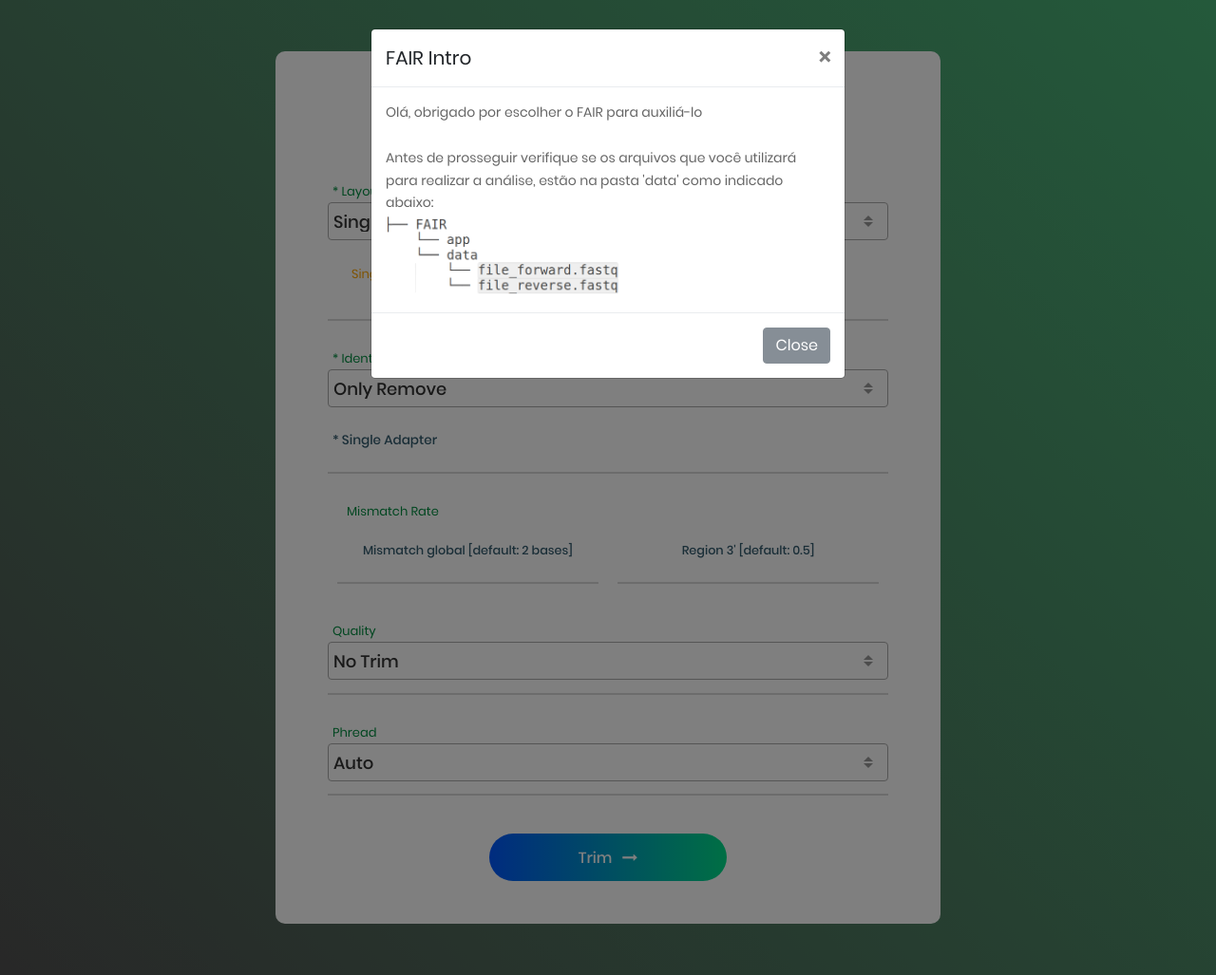
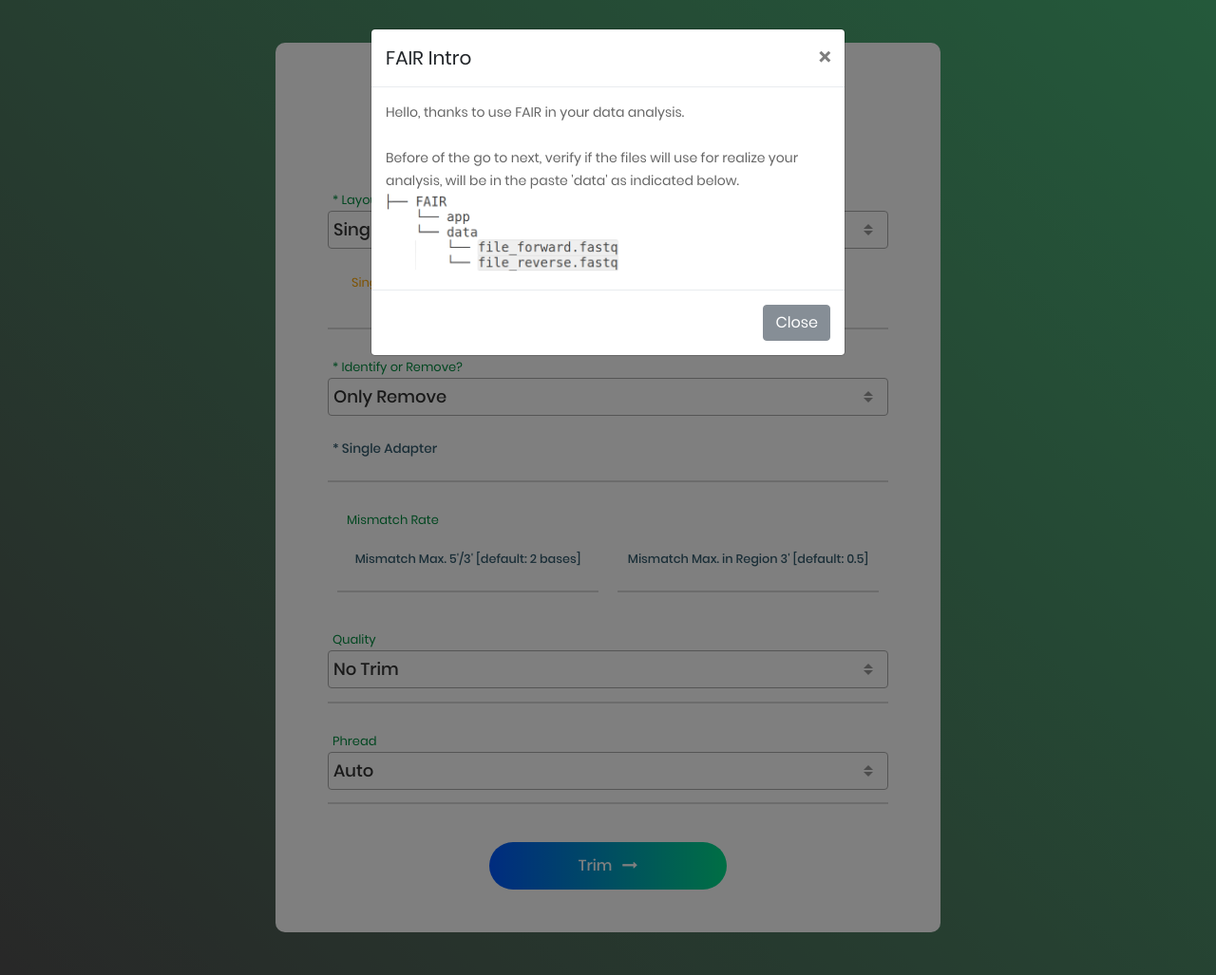
Before and after one commit to labgm/FAIR, a Flask app: page / in a window 1280 px wide. Shown: the whole page at 95% size. Run offline with Flask 2, Linux system fonts and the light colour scheme; some libraries are stand-ins or nearby versions.

Commit message:
app - web interface

```diff
--- a/app/app.py
+++ b/app/app.py
@@ -6,10 +6,9 @@ app = Flask(__name__)
 
 def getDetails(form):
 
-
 	details = []
 
-	if form['singleFileName'] != "" and form['forwardFileName'] == "":
+	if form['singleFileName'] != "":
 		details.append("File(single): "+form['singleFileName'])
 
 	if form['forwardFileName'] != "":
@@ -28,14 +27,14 @@ def getDetails(form):
 		details.append("Adapter: "+form['singleAdapterName'])
 
 	if form['singleMismatchName'] != "":
-		details.append("Mismatch Global (5'/3'): "+form['singleMismatchName']+" bases")
+		details.append("Mismatch (5'/3'): "+form['singleMismatchName']+" bases")
 
 	if form['rightMismatchName'] != "":
 		temp = float(form['rightMismatchName']) * 100;
 		details.append("Incompatibilities in region 3 ': "+str(temp)+"%")
 
 	if form['pairedMismatchName'] != "":
-		details.append("Mismatch Global (5'/3'): "+form['pairedMismatchName']+" bases")
+		details.append("Mismatch (5'/3'): "+form['pairedMismatchName']+" bases")
 
 	if form['rightPairedMismatchName'] != "":
 		temp = float(form['rightPairedMismatchName']) * 100;
@@ -46,7 +45,7 @@ def getDetails(form):
 			details.append("Trim per quality: Trim (N)")
 		elif form['trimQualityName'] == "quality":
 			if form['minQualityName'] != "":
-				details.append("Trim (Ns) more bases with score <= "+form['minQualityName'])
+				details.append("Trim (Ns) and bases with score <= "+form['minQualityName'])
 
 	return details
 
@@ -58,6 +57,7 @@ def home():
 @app.route('/search', methods=['post'])
 def search():
 
+	form = ""
 	form = request.form.to_dict()
 	if not form:
 		form = json.loads(request.data.decode())
@@ -95,7 +95,7 @@ def search():
 						if(form['minQualityName'] != ""):
 							command += " --trim-quality "+str(form['minQualityName'])
 						else:
-							out = "Insira o valor mínimo de qualidade!"
+							out = "Insert minimum value of quality!"
 							print("====================================== end log ============================================ ")
 							return render_template('home.html', data=out, form=form)
 
@@ -108,12 +108,12 @@ def search():
 						return render_template('home.html', data="success", details=details)
 
 				else:
-					out = "Insira um Adaptador Single"
+					out = "Insert a Single Adapter!"
 					print("====================================== end log ============================================ ")
 					return render_template('home.html', data=out, form=form)
 
 		else:
-			out = "Anexar arquivo Single"
+			out = "Insert Single File!"
 			print("====================================== end log ============================================ ")
 			# os.system("quit")
 			return render_template('home.html', data=out, form=form)
@@ -148,7 +148,7 @@ def search():
 						reverseAdapter = form['reverseAdapterName']
 						command += " --reverse-adapter "+reverseAdapter
 					else:
-						out = "Insira um Adaptador Reverse"
+						out = "Insert Adapter Reverse"
 						print("====================================== end log ============================================ ")
 						return render_template('home.html', data=out, form=form)
 
@@ -168,7 +168,7 @@ def search():
 						if(form['minQualityName'] != ""):
 							command += " --trim-quality "+str(form['minQualityName'])
 						else:
-							out = "Insira o valor mínimo de qualidade!"
+							out = "Insert the minimum value of quality!"
 							print("====================================== end log ============================================ ")
 							return render_template('home.html', data=out, form=form)
 
@@ -180,12 +180,12 @@ def search():
 						return render_template('home.html', data="success", details=details)
 
 			else:
-				out = "Anexar arquivo reverse"
+				out = "Insert reverse file!"
 				print("====================================== end log ============================================ ")
 				return render_template('home.html', data=out, form=form)
 
 		else:
-			out = "Anexar arquivo forward"
+			out = "Insert forward file"
 			print("====================================== end log ============================================ ")
 			return render_template('home.html', data=out, form=form)
 
--- a/app/templates/home.html
+++ b/app/templates/home.html
@@ -31,9 +31,12 @@
 		<div class="wrap-contact100">
 			<form method="POST" action="/search">
 			<!-- <form class="formId"> -->
-				<span class="contact100-form-title" style="color: #4c8464;">
+				<span class="contact100-form-title" style="color: #4c8464; padding-bottom: 15px;">
 					<i class="fa fa-pagelines" style="font-size: 1.2em;"></i> FAIR
 				</span>
+				<div class="col-md-12 text-center" style="padding-bottom: 20px;">
+					<p style="margin: auto; color: #898989; font-size: 0.95em;">Fast Adapter Identification and Removal of NGS data. </p>
+				</div>
 
 				<div class="wrap-input100 input100-select">
 					<span class="label-input100">* Layout</span>
@@ -100,14 +103,14 @@
 
 						<div class="" style="width:50%; display: inline-block; padding: 10px; ">
 						<div class="wrap-input100 validate-input" data-validate="">
-						<input maxlength="2" style="font-size: 0.8em;" class="input100 text-center" type="text" name="singleMismatchName" placeholder="Mismatch global [default: 2 bases]" value="{% if form %}{{ form['singleMismatchName'] }}{% endif %}">
+						<input maxlength="2" style="font-size: 0.8em;" class="input100 text-center" type="text" name="singleMismatchName" placeholder="Mismatch Max. 5'/3' [default: 2 bases]" value="{% if form %}{{ form['singleMismatchName'] }}{% endif %}">
 						<span class="focus-input100"></span>
 						</div>
 						</div>
 
 						<div class="" style="width:50%; display: inline-block; margin-right: 0vw; float: right;padding: 10px; ">
 						<div class="wrap-input100 validate-input" data-validate="">
-						<input style="font-size: 0.8em;" class="input100 text-center" type="text" name="rightMismatchName" placeholder="Region 3' [default: 0.5]" value="{% if form %}{{ form['rightMismatchName'] }}{% endif %}">
+						<input style="font-size: 0.8em;" class="input100 text-center" type="text" name="rightMismatchName" placeholder="Mismatch Max. in Region 3' [default: 0.5]" value="{% if form %}{{ form['rightMismatchName'] }}{% endif %}">
 						<span class="focus-input100"></span>
 						</div>
 						</div>
@@ -138,18 +141,18 @@
 
 						<div class="col-md-12">
 
-						<div class="col-md-12"><span class="label-input100">Mismatch Rate</span></div>
+						<div class="col-md-12"><span class="label-input100">Mismatch</span></div>
 
 						<div class="" style="width:50%; display: inline-block; padding: 10px; ">
 						<div class="wrap-input100 validate-input" data-validate="">
-						<input maxlength="2" style="font-size: 0.8em;" class="input100 text-center" type="text" name="pairedMismatchName" placeholder="Mismatch global [default: 2 bases]" value="{% if form %}{{ form['pairedMismatchName'] }}{% endif %}">
+						<input maxlength="2" style="font-size: 0.8em;" class="input100 text-center" type="text" name="pairedMismatchName" placeholder="Mismatch Max. 5'/3' [default: 2 bases]" value="{% if form %}{{ form['pairedMismatchName'] }}{% endif %}">
 						<span class="focus-input100"></span>
 						</div>
 						</div>
 
 						<div class="" style="width:50%; display: inline-block; margin-right: 0vw; float: right;padding: 10px; ">
 						<div class="wrap-input100 validate-input" data-validate="">
-						<input style="font-size: 0.8em;" class="input100 text-center" type="text" name="rightPairedMismatchName" placeholder="Region 3' [default: 0.5]" value="{% if form %}{{ form['rightPairedMismatchName'] }}{% endif %}">
+						<input style="font-size: 0.8em;" class="input100 text-center" type="text" name="rightPairedMismatchName" placeholder="Mismatch Max. in Region 3' [default: 0.5]" value="{% if form %}{{ form['rightPairedMismatchName'] }}{% endif %}">
 						<span class="focus-input100"></span>
 						</div>
 						</div>
--- a/app/templates/layout.html
+++ b/app/templates/layout.html
@@ -55,9 +55,9 @@
     </button>
    </div>
    <div class="modal-body">
-    <p>Olá, obrigado por escolher o FAIR para auxiliá-lo</p><br>
+    <p>Hello, thanks to use FAIR in your data analysis. </p> <br>
 
-    <p>Antes de prosseguir verifique se os arquivos que você utilizará para realizar a análise, estão na pasta 'data' como indicado abaixo:</p>
+    <p>Before of the go to next, verify if the files will use for realize your analysis, will be in the paste 'data' as indicated below.
     <img src="../static/img/files_intro.png" style="margin: auto;" width="250px">
 
    </div>
@@ -97,7 +97,7 @@
     </button>
    </div>
    <div class="modal-body" >
-    <h4>Seu resultado estará na pasta 'output' </h4><br>
+    <h4>Your results are in the folder 'output'</h4><br>
     <img src="../static/img/my_output.png" width="250px" style="margin: auto;">
    </div>
    <div id="commandPanelId" style="padding: 15px;"></div>
```
